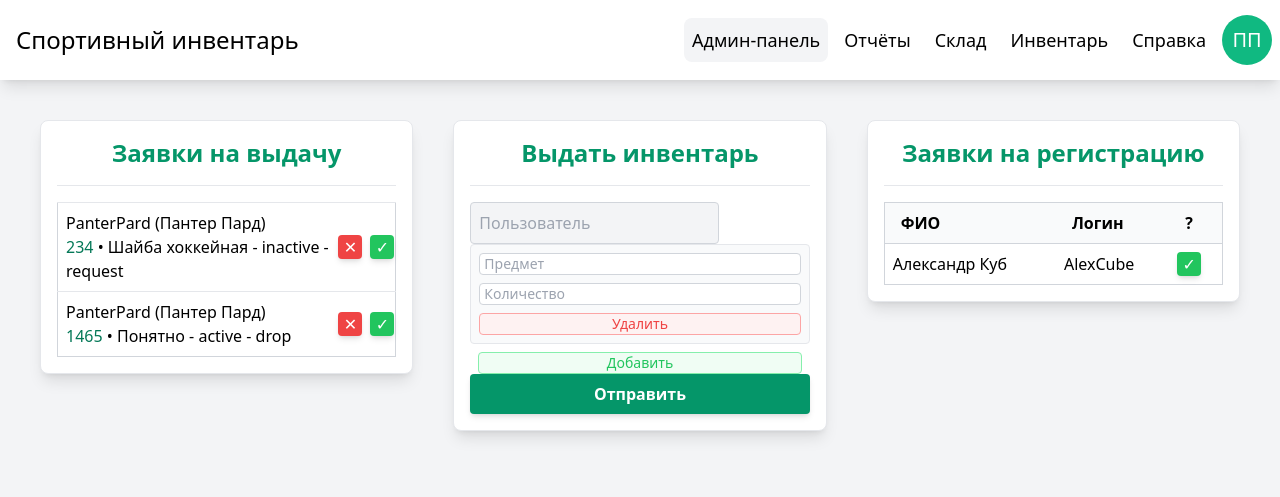
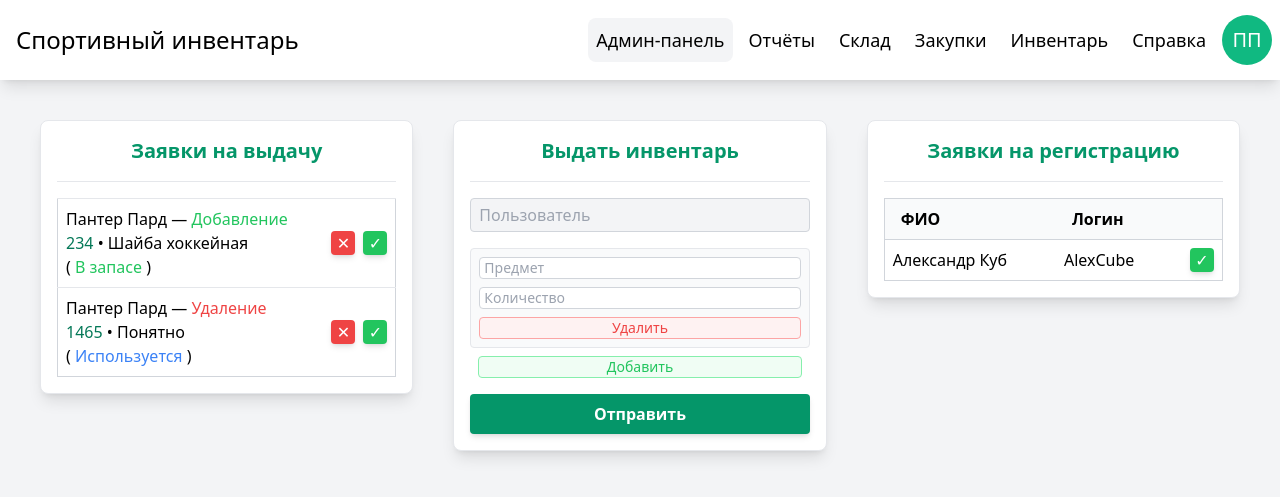
Before and after one commit to BetterLuckNextLife/sportinventory, a Django app: page /admin_panel/ in a window 1280 px wide. Shown: the top 497 px of the page. Run offline with Django 5.2, Linux system fonts and the light colour scheme; a user stored in the database is signed in; data comes from the database, SQL or seed files in the repository; both versions use the stored data as it was after the commit; some libraries are stand-ins or nearby versions.

Commit message:
Добавлена страница закупок
Добавлена страница для просмотра и утверждения плана закупок. Улучшен интерфейс.

```diff
--- a/manager/urls.py
+++ b/manager/urls.py
@@ -18,6 +18,7 @@ urlpatterns = [
     path('logout/', LogoutView.as_view(), name='logout'),
     path('not_verified/', views.not_verified, name='not_verified'),
     path('profile/', views.profile, name="profile"),
+    path('purchases/', views.purchases, name="purchases"),
     path('register/', views.register, name="register"),
     path('reports/', views.usage_report_view, name="reports"),
     path('storage/', views.storage, name="storage")
--- a/manager/views.py
+++ b/manager/views.py
@@ -192,6 +192,17 @@ def profile(request):
     return render(request, 'profile.html', {})
 
 
+@login_required
+@verified_check
+@user_passes_test(is_admin)
+def purchases(request):
+    context = {
+        'purchases': Purchase
+    }
+
+    return render(request, 'purchases.html', context)
+
+
 def register(request):
     if request.method == 'POST':
         form = UserRegistrationForm(request.POST)
--- a/theme/static/css/dist/styles.css
+++ b/theme/static/css/dist/styles.css
@@ -767,6 +759,10 @@ video {
   align-items: center;
 }
 
+.justify-end {
+  justify-content: flex-end;
+}
+
 .justify-center {
   justify-content: center;
 }
@@ -944,6 +932,16 @@ video {
   padding-bottom: 0.5rem;
 }
 
+.px-2 {
+  padding-left: 0.5rem;
+  padding-right: 0.5rem;
+}
+
+.py-1 {
+  padding-top: 0.25rem;
+  padding-bottom: 0.25rem;
+}
+
 .pb-10 {
   padding-bottom: 2.5rem;
 }
--- a/theme/templates/admin_panel.html
+++ b/theme/templates/admin_panel.html
@@ -3,7 +3,7 @@
 {% block content %}
 <!-- Карточка заявок на инвентарь -->
 <div class="w-1/3 p-4 grid gap-4 bg-white border rounded-lg shadow-lg">
-    <h2 class="text-2xl font-semibold text-center text-primary-600">Заявки на выдачу</h2>
+    <h2 class="text-xl font-semibold text-center text-primary-600">Заявки на выдачу</h2>
     <hr>
     <table class="w-full border border-gray-300 border-collapse">
         <tbody>
@@ -11,25 +11,47 @@
                 {% if application.status == "unseen" %}
                 <tr id="{{ forloop.counter }}" class="p-2 border-t hover:bg-primary-50 transition">
                     <td class="p-2">
-                        <p class="break-all">{{ application.owner }}</p>
+                        <p class="break-words">
+                            {{ application.owner.first_name }}
+                            {{ application.owner.last_name }}
+                            —
+                            {% if application.action == 'request' %}
+                            <span class="text-green-500">Добавление</span>
+                            {% elif application.action == 'drop' %}
+                            <span class="text-red-500">Удаление</span>
+                            {% endif %}
+                        </p>
                         <p class="text-black font-medium break-all">
-                            <span class="text-primary-700">{{ application.quantity }}</span> • {{ application.name }} - {{ application.state }} - {{ application.action }}
+                            <span class="text-primary-700">{{ application.quantity }}</span>
+                            •
+                            {{ application.name }}
+                        </p>
+                        <p>
+                            (
+                            {% if application.state == 'inactive' %}
+                            <span class="text-green-500">В запасе</span>
+                            {% elif application.state == 'active' %}
+                            <span class="text-blue-500">Используется</span>
+                            {% elif application.state == 'broken' %}
+                            <span class="text-red-500">Сломано</span>
+                            {% endif %}
+                            )
                         </p>
                     </td>
-                    <td>
-                        <form method="post">
+                    <td class="p-2">
+                        <form method="post" class="gap-2 flex justify-end">
                             {% csrf_token %}
-                            <div class="gap-2 flex justify-end">
                             <button
                                 name="verification"
+                                title="Отклонить"
                                 value="reject"
                                 class="w-6 h-6 bg-red-500 hover:bg-red-700 text-white rounded shadow-md transition">
                                 ✕
                             </button>
                             <button
                                 name="verification"
+                                title="Одобрить"
                                 value="accept"
-                                    title="Одобрить заявку"
                                 class="w-6 h-6 bg-green-500 hover:bg-green-700 text-white rounded shadow-md transition">
                                 ✓
                             </button>
@@ -38,7 +60,6 @@
                             name='ident'
                             value="{{ application.ident }}"
                             >
-                            </div>
                         </form>
                     </td>
                 </tr>
@@ -49,15 +70,15 @@
 </div>
 <!-- Карточка выдачи инвентаря -->
 <div class="w-1/3 p-4 grid gap-4 bg-white border rounded-lg shadow-lg">
-    <h2 class="text-2xl font-semibold text-center text-primary-600">Выдать инвентарь</h2>
+    <h2 class="text-xl font-semibold text-center text-primary-600">Выдать инвентарь</h2>
     <hr>
     {% csrf_token %}
-    <form method="post" "gap-4 grid">
+    <form method="post" class="gap-4 grid">
         <input
             name="username"
             list="usersList"
             type="text"
-            class="p-2 text-gray-800 placeholder-gray-400 bg-gray-100 border border-gray-300 rounded focus:outline focus:outline-primary-500 transition"
+            class="px-2 py-1 text-gray-800 placeholder-gray-400 bg-gray-100 border border-gray-300 rounded focus:outline focus:outline-primary-500 transition"
             placeholder="Пользователь"
             required
         >
@@ -105,14 +126,14 @@
 </div>
 <!-- Карточка заявок на регистрацию -->
 <div class="w-1/3 p-4 grid gap-4 bg-white border rounded-lg shadow-lg">
-    <h2 class="text-2xl font-semibold text-center text-primary-600">Заявки на регистрацию</h2>
+    <h2 class="text-xl font-semibold text-center text-primary-600">Заявки на регистрацию</h2>
     <hr>
     <table class="w-full border border-gray-300 border-collapse">
         <thead>
             <tr class="bg-gray-50 border border-gray-300">
                 <th class="px-4 py-2 text-start">ФИО</th>
                 <th class="px-4 py-2 text-start">Логин</th>
-                <th class="px-4 py-2 text-start">?</th>
+                <th class="px-4 py-2 text-start"></th>
             </tr>
         </thead>
         <tbody>
@@ -125,12 +146,13 @@
                 <td class="p-2 text-start break-words">
                     {{ user.username }}
                 </td>
-                <td class="p-2 text-start break-words">
+                <td class="p-2 flex justify-end">
                     <form method="post">
                         {% csrf_token %}
                         <button
-                            id="verifyButton"
-                            title="Одобрить регистрацию"
+                            name="verification"
+                            title="Одобрить"
+                            value="accept"
                             class="w-6 h-6 bg-green-500 hover:bg-green-700 text-white rounded shadow-md transition">
                             ✓
                         </button>
--- a/theme/templates/base.html
+++ b/theme/templates/base.html
@@ -38,6 +38,13 @@
                     title="Склад"
                     class="p-2 flex items-center text-lg rounded-lg hover:text-primary-700 hover:bg-gray-100 transition">
                     Склад
+                </a>
+                <a
+                    id="purchases"
+                    href="{% url 'purchases' %}"
+                    title="Закупки"
+                    class="p-2 flex items-center text-lg rounded-lg hover:text-primary-700 hover:bg-gray-100 transition">
+                    Закупки
                 </a>
                 {% endif %}
                 <a
--- a/theme/templates/login.html
+++ b/theme/templates/login.html
@@ -3,7 +3,7 @@
 {% block content %}
 <!-- Карточка входа -->
 <div class="w-1/3 p-4 grid gap-4 bg-white border rounded-lg shadow-lg">
-    <h2 class="text-2xl font-semibold text-center text-primary-600">Войти</h2>
+    <h2 class="text-xl font-semibold text-center text-primary-600">Войти</h2>
     <hr>
     <form method="post" class="grid gap-4">
         {% csrf_token %}
--- a/theme/templates/profile.html
+++ b/theme/templates/profile.html
@@ -3,7 +3,7 @@
 {% block content %}
 <!-- Карточка данных -->
 <div class="w-1/3 p-4 grid gap-4 bg-white border rounded-lg shadow-lg">
-    <h2 class="text-2xl font-semibold text-center text-primary-600">Профиль</h2>
+    <h2 class="text-xl font-semibold text-center text-primary-600">Профиль</h2>
     <hr>
     <div class="grid gap-4">
         <table class="table border border-gray-300 border-collapse w-full">
--- a/theme/templates/register.html
+++ b/theme/templates/register.html
@@ -3,7 +3,7 @@
 {% block content %}
 <!-- Карточка регистрации -->
 <div class="w-1/3 p-4 grid gap-4 bg-white border rounded-lg shadow-lg">
-    <h2 class="text-2xl font-semibold text-center text-primary-600">Регистрация</h2>
+    <h2 class="text-xl font-semibold text-center text-primary-600">Регистрация</h2>
     <hr>
     <form method="post" class="grid gap-4">
         {% csrf_token %}
```
Also changed, not shown: other parts of theme/static/css/dist/styles.css (+15 -31 lines), theme/templates/inventory.html (+7 -3 lines), theme/templates/purchases.html (+58 -0 lines), theme/templates/storage.html (+15 -9 lines), db.sqlite3. Lines whose indentation alone changed are shown as unchanged.
